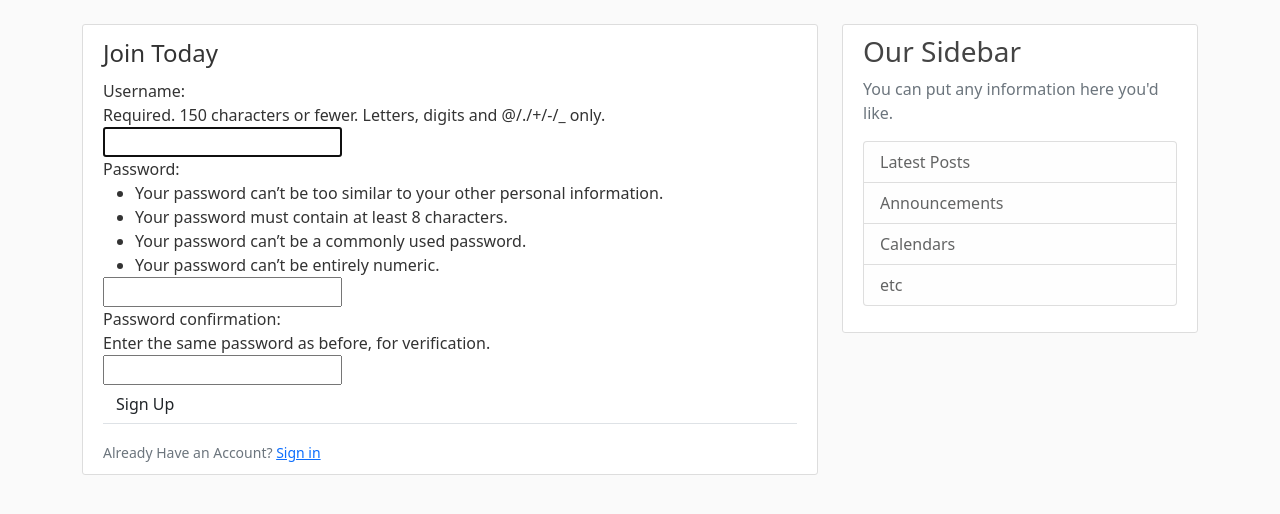
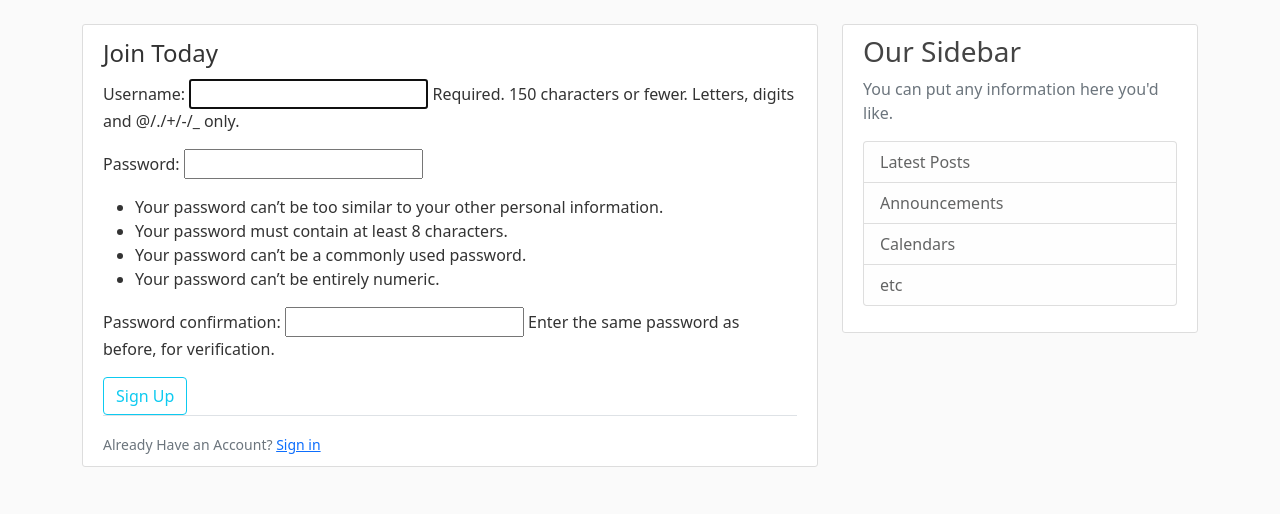
Before and after one commit to cesgomes/Django_Blog, a Django app: page /register/ in a window 1280 px wide. Shown: the part 56-570 px from the top of the page. Run offline with Django 5.2, Linux system fonts and the light colour scheme.

Commit message:
Ajuste fino e melhorias no form REGISTER.HTML

```diff
--- a/users/templates/users/register.html
+++ b/users/templates/users/register.html
@@ -7,10 +7,10 @@
             <legend class= "border-botton mb4">
                 Join Today
             </legend>
-            {{ form }}
+            {{ form.as_p }}
          </fieldset>
          <div class="form-group">
-            <button class="btn btn-btn-outline-info" type="submit">Sign Up</button>
+            <button class="btn btn-outline-info" type="submit">Sign Up</button>
          </div>
     </form>
     <div class="border-top pt-3">
```
